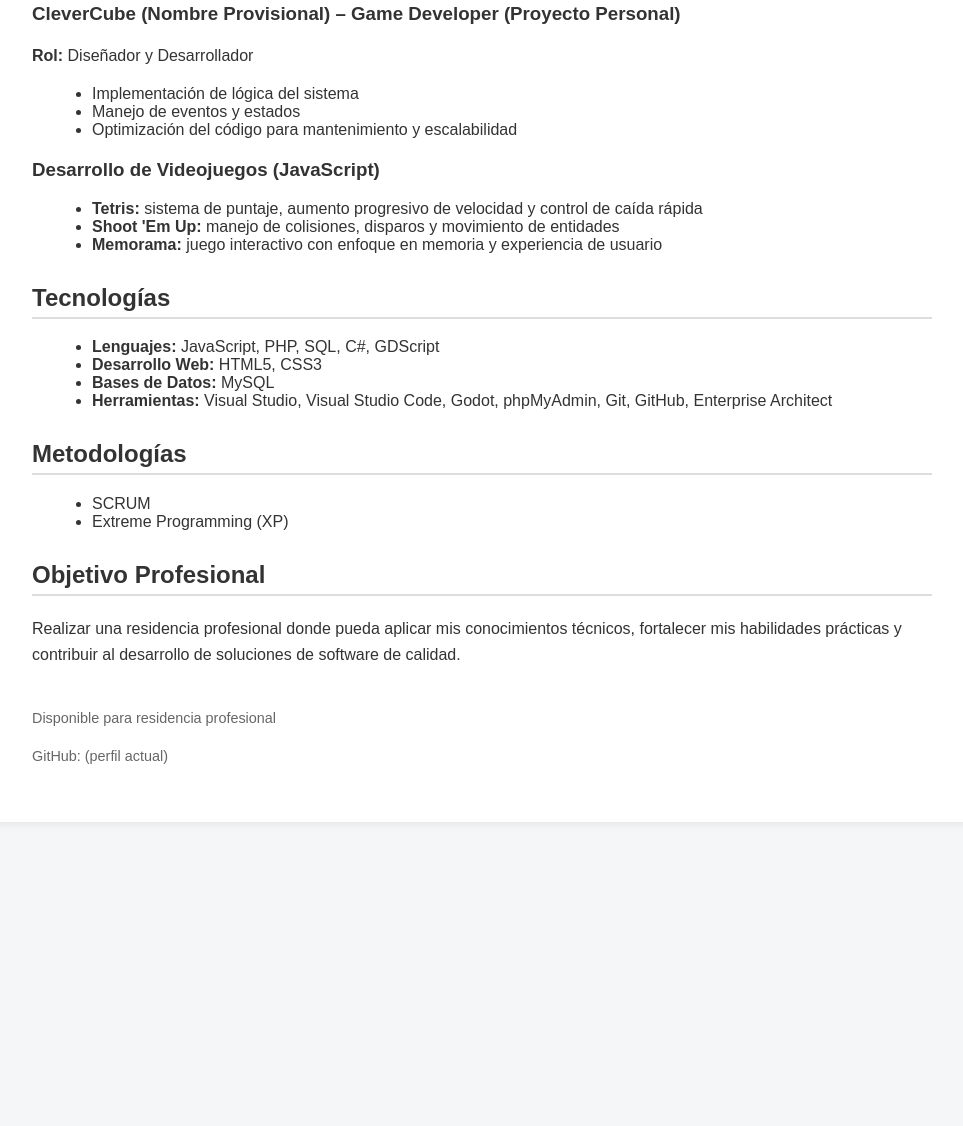
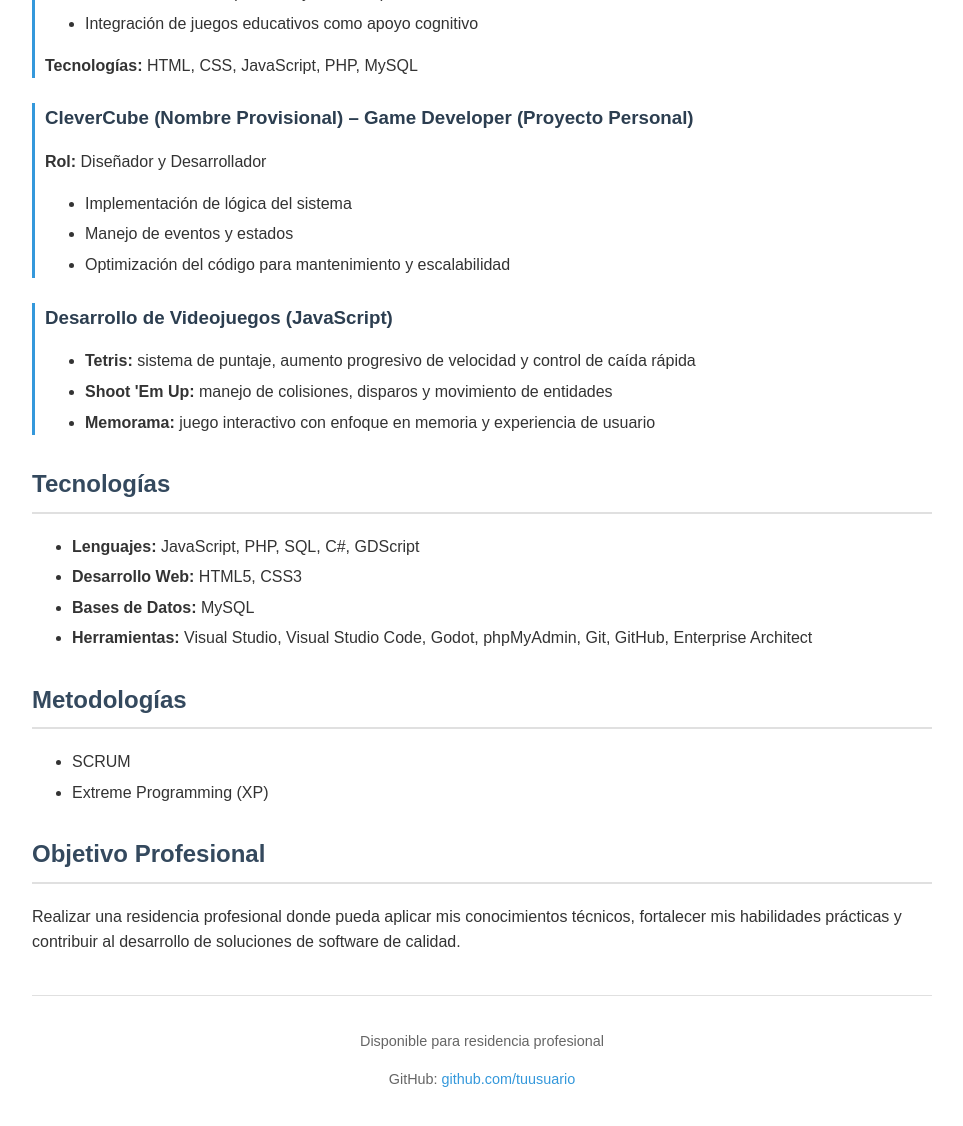
Before and after one commit to jesussoriano-dev/devitsao, a plain HTML site: page index.html in a window 1280 px wide. Shown: the part 640-1766 px from the top of the page, without its empty margins (158-1121 px from the left). Before the commit the page ends 1502 px from the top, so only its background shows below. Drawn offline with Linux system fonts and the light colour scheme.

Commit message:
Update index.html

```diff
--- a/index.html
+++ b/index.html
@@ -2,6 +2,7 @@
 <html lang="es">
 <head>
     <meta charset="UTF-8">
+    <meta name="viewport" content="width=device-width, initial-scale=1.0">
     <title>Currículum - Jesús Soriano Martinez</title>
     <style>
         body {
@@ -10,6 +11,7 @@
             color: #333;
             margin: 0;
             padding: 0;
+            line-height: 1.6;
         }
         .container {
             max-width: 900px;
@@ -20,39 +22,65 @@
         }
         h1 {
             margin-bottom: 5px;
+            color: #2c3e50;
         }
         h2 {
-            border-bottom: 2px solid #ddd;
-            padding-bottom: 5px;
+            border-bottom: 2px solid #e0e0e0;
+            padding-bottom: 8px;
             margin-top: 30px;
+            color: #34495e;
+        }
+        h3 {
+            color: #2c3e50;
+            margin-bottom: 5px;
         }
         p {
             line-height: 1.6;
         }
         ul {
             margin-left: 20px;
+            padding-left: 20px;
+        }
+        li {
+            margin-bottom: 5px;
         }
         .subtitle {
             font-weight: bold;
             color: #555;
+            font-size: 1.1em;
         }
         .project {
-            margin-bottom: 20px;
+            margin-bottom: 25px;
+            padding-left: 10px;
+            border-left: 3px solid #3498db;
         }
         .footer {
             margin-top: 40px;
+            padding-top: 20px;
             font-size: 0.9em;
             color: #666;
+            border-top: 1px solid #e0e0e0;
+            text-align: center;
+        }
+        a {
+            color: #3498db;
+            text-decoration: none;
+        }
+        a:hover {
+            text-decoration: underline;
         }
     </style>
 </head>
 <body>
 
-<div class="container">
+<main class="container">
 
+    <header>
         <h1>Jesús Soriano Martinez</h1>
         <p class="subtitle">Ingeniero en Informática | Desarrollador de Software</p>
+    </header>
 
+    <section>
         <h2>Perfil Profesional</h2>
         <p>
             Ingeniero en Informática con experiencia en el desarrollo de aplicaciones web,
@@ -60,11 +88,13 @@
             estructuradas, escalables y bien documentadas, aplicando buenas prácticas
             de programación y metodologías ágiles.
         </p>
+    </section>
 
+    <section>
         <h2>Proyectos Relevantes</h2>
 
-    <div class="project">
-        <h3>QUIZSWEET – Plataforma Web Educativa para la deteccion de condiciones</h3>
+        <article class="project">
+            <h3>QUIZSWEET – Plataforma Web Educativa para la detección de condiciones</h3>
             <p><strong>Rol:</strong> Líder de proyecto y desarrollador principal</p>
             <ul>
                 <li>Diseño e implementación de base de datos relacional en MySQL</li>
@@ -73,9 +103,9 @@
                 <li>Integración de juegos educativos como apoyo cognitivo</li>
             </ul>
             <p><strong>Tecnologías:</strong> HTML, CSS, JavaScript, PHP, MySQL</p>
-    </div>
+        </article>
 
-    <div class="project">
+        <article class="project">
             <h3>CleverCube (Nombre Provisional) – Game Developer (Proyecto Personal)</h3>
             <p><strong>Rol:</strong> Diseñador y Desarrollador</p>
             <ul>
@@ -83,17 +113,19 @@
                 <li>Manejo de eventos y estados</li>
                 <li>Optimización del código para mantenimiento y escalabilidad</li>
             </ul>
-    </div>
+        </article>
 
-    <div class="project">
+        <article class="project">
             <h3>Desarrollo de Videojuegos (JavaScript)</h3>
             <ul>
                 <li><strong>Tetris:</strong> sistema de puntaje, aumento progresivo de velocidad y control de caída rápida</li>
                 <li><strong>Shoot 'Em Up:</strong> manejo de colisiones, disparos y movimiento de entidades</li>
                 <li><strong>Memorama:</strong> juego interactivo con enfoque en memoria y experiencia de usuario</li>
             </ul>
-    </div>
+        </article>
+    </section>
 
+    <section>
         <h2>Tecnologías</h2>
         <ul>
             <li><strong>Lenguajes:</strong> JavaScript, PHP, SQL, C#, GDScript</li>
@@ -101,26 +133,31 @@
             <li><strong>Bases de Datos:</strong> MySQL</li>
             <li><strong>Herramientas:</strong> Visual Studio, Visual Studio Code, Godot, phpMyAdmin, Git, GitHub, Enterprise Architect</li>
         </ul>
+    </section>
 
+    <section>
         <h2>Metodologías</h2>
         <ul>
             <li>SCRUM</li>
             <li>Extreme Programming (XP)</li>
         </ul>
+    </section>
 
+    <section>
         <h2>Objetivo Profesional</h2>
         <p>
             Realizar una residencia profesional donde pueda aplicar mis conocimientos
             técnicos, fortalecer mis habilidades prácticas y contribuir al desarrollo
             de soluciones de software de calidad.
         </p>
+    </section>
 
-    <div class="footer">
+    <footer class="footer">
         <p>Disponible para residencia profesional</p>
-        <p>GitHub: (perfil actual)</p>
-    </div>
+        <p>GitHub: <a href="#">github.com/tuusuario</a></p>
+    </footer>
 
-</div>
+</main>
 
 </body>
 </html>
```
Lines whose indentation alone changed are shown as unchanged.
